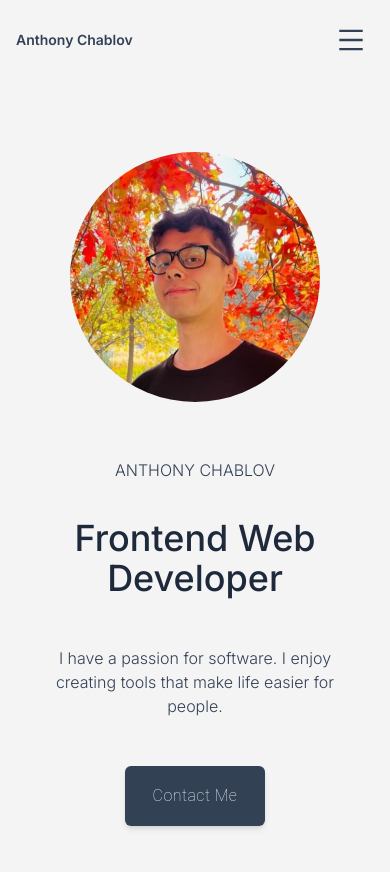
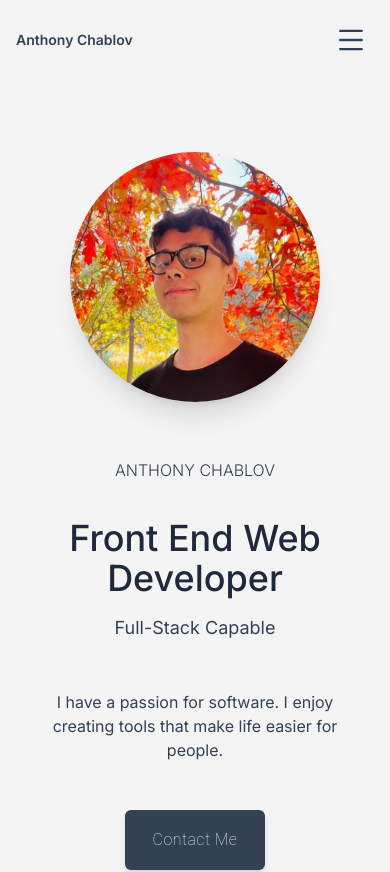
Before and after one commit to AnthonyChablov/personal-website-v2, a Next.js app: page / in a window 390 px wide. Shown: the top 872 px of the page. Built offline with nearby package versions, Linux system fonts and the light colour scheme.

Commit message:
update hero and make education responsive

```diff
--- a/components/Hero/Hero.tsx
+++ b/components/Hero/Hero.tsx
@@ -28,7 +28,7 @@ const Hero = () => {
           initial="hidden"
           animate="visible"
         >
-            <div className="rounded-full overflow-hidden w-fit flex mt-6">
+            <div className="rounded-full overflow-hidden w-fit flex mt-6 shadow-xl">
                 <Image
                     src={profileImg}
                     height={100}
@@ -58,9 +58,20 @@ const Hero = () => {
           initial="hidden"
           animate="visible"
         >
-          Frontend Web Developer
+          Front End Web Developer
         </m.h1>
-        <m.p className="mt-12 font-light text-slate-700 text-md dark:text-slate-300"
+        <m.h2 className="mt-4 text-lg text-slate-700 font-regular dark:text-slate-200"
+          variants={
+            width >= 1280
+              ? heroHeaderVariants
+              : heroHeaderMobileVariants
+          }
+          initial="hidden"
+          animate="visible"
+        >
+          Full-Stack Capable
+        </m.h2>
+        <m.p className="mt-12 font-regular text-slate-700 text-md dark:text-slate-300"
           variants={
             width >= 1280
               ? heroHeaderVariants
--- a/components/Nav/NavLink.tsx
+++ b/components/Nav/NavLink.tsx
@@ -1,7 +1,5 @@
-import React from 'react'
 import Link from 'next/link';
-import { useStateStore } from '../../store/useStore'
-
+import { useStateStore } from '../../store/useStore';
 
 interface INavLink {
     text: string,
--- a/components/Sections/AboutMe/AboutMe.tsx
+++ b/components/Sections/AboutMe/AboutMe.tsx
@@ -21,7 +21,7 @@ const AboutMe = () => {
                 <Header title={'01. About Me'}/>
             </div>
 
-            <m.div className='text-left text-md font-light text-slate-600 dark:text-slate-300'
+            <m.div className='text-left text-md font-normal text-slate-600 dark:text-slate-300'
               variants={sectionContentVariants}
               initial="hidden"
               whileInView={'visible'}
--- a/components/Sections/Education/DisplayCards/WideCard.tsx
+++ b/components/Sections/Education/DisplayCards/WideCard.tsx
@@ -31,6 +31,7 @@ const WideCard = ({icon, iconSize, title, description}:IWideCard) => {
 
   return (
     <m.div
+      className='h-fit'
       variants={skillCardVariants}
       initial={'hidden'}
       whileInView={'visible'}
@@ -41,9 +42,9 @@ const WideCard = ({icon, iconSize, title, description}:IWideCard) => {
         variant="outlined"
       >
           <Icons type={icon} size={iconSize}/>
-          <div className="w-full mt-4">
+          <div className="w-full mt-4 ">
               <p className="text-xl font-semibold text-slate-600 capitalize dark:text-slate-300 h-fit">{title}</p>
-              <p className="mt-4 text-md font-medium text-slate-600 capitalize dark:text-slate-500 h-20">{description}</p>
+              <p className="mt-4 text-md font-medium text-slate-600 capitalize dark:text-slate-500 h-fit md:h-20">{description}</p>
           </div>
       </Button>
     </m.div>
--- a/components/Sections/Education/Education.tsx
+++ b/components/Sections/Education/Education.tsx
@@ -18,9 +18,6 @@ const skills = [
 ];
 
 const Education = () => {
-
-
-
   return (
     <section className="text-center tracking-wide mb-10 pt-16" id='education'>
       <div className="flex items-center justify-center">
@@ -36,7 +33,7 @@ const Education = () => {
       </p>
 
       {/* Skills */}
-      <div className='text-left mx-auto grid grid-cols-2 grid-rows-3 gap-11
+      <div className='text-left mx-auto grid grid-cols-1 xs:grid-cols-2 grid-rows-3 gap-11
         sm:grid-cols-3 md:grid-cols-4 mt-16'
       >
 
--- a/tailwind.config.js
+++ b/tailwind.config.js
@@ -12,7 +12,25 @@ module.exports = {
   ],
   darkMode: 'class',
   theme: {
-    extend: {},
+    screens: {
+      'xs': '400px',
+      // => @media (min-width: 640px) { ... }
+      'sm': '640px',
+      // => @media (min-width: 640px) { ... }
+
+      'md': '768px',
+      // => @media (min-width: 768px) { ... }
+
+      'lg': '1024px',
+      // => @media (min-width: 1024px) { ... }
+
+      'xl': '1280px',
+      // => @media (min-width: 1280px) { ... }
+
+      '2xl': '1536px',
+      // => @media (min-width: 1536px) { ... }
+    }
+
   },
   plugins: [
     require('tailwind-scrollbar')({ nocompatible: true }),
```
Also changed, not shown: components/Sections/Projects/ProjectCard.tsx (line endings or trailing spaces).
